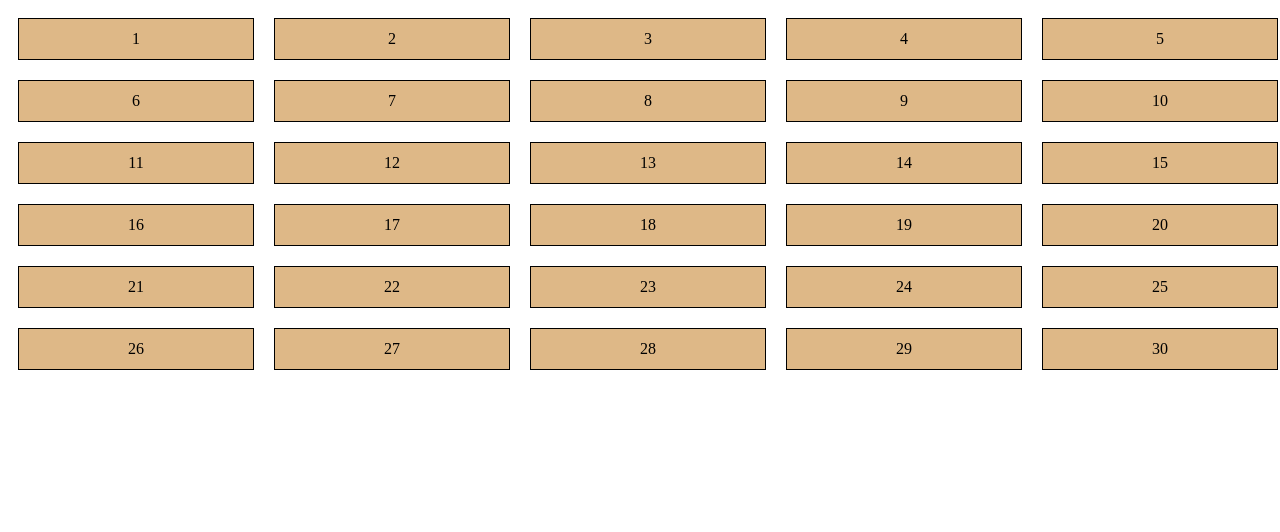
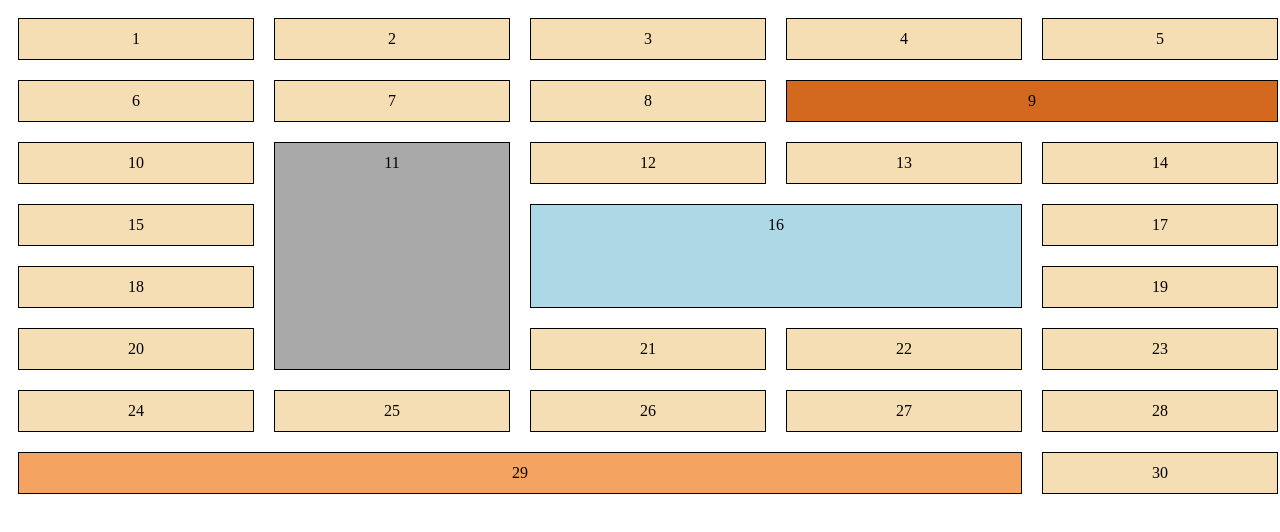
Before and after one commit to Zariyo/Web-technologies, a plain HTML site: page lab06/zad_02.html in a window 1280 px wide. Drawn offline with nearby package versions, Linux system fonts and the light colour scheme; files that its build step writes are made by us from their sources.

Commit message:
Upload zad2

```diff
--- a/lab06/zad_02.scss
+++ b/lab06/zad_02.scss
@@ -4,10 +4,31 @@
 }
 
 .item{
-    background-color: burlywood;
+    background-color: wheat;
     margin: 10px;
-    height: 40px;
     text-align: center;
     line-height: 40px;
     border: solid black 1px;
 }
+
+.item:nth-child(9){
+    grid-column: 4 / span 2;
+    background-color:chocolate;
+}
+
+.item:nth-child(11){
+    grid-row: 3 / span 4;
+    grid-column: 2;
+    background-color: darkgray;
+}
+
+.item:nth-child(16){
+    grid-row: 4 / span 2;
+    grid-column: 3 / span 2;
+    background-color: lightblue;
+}
+
+.item:nth-child(29){
+    grid-column: 1 / span 4;
+    background-color: sandybrown;
+}
```
